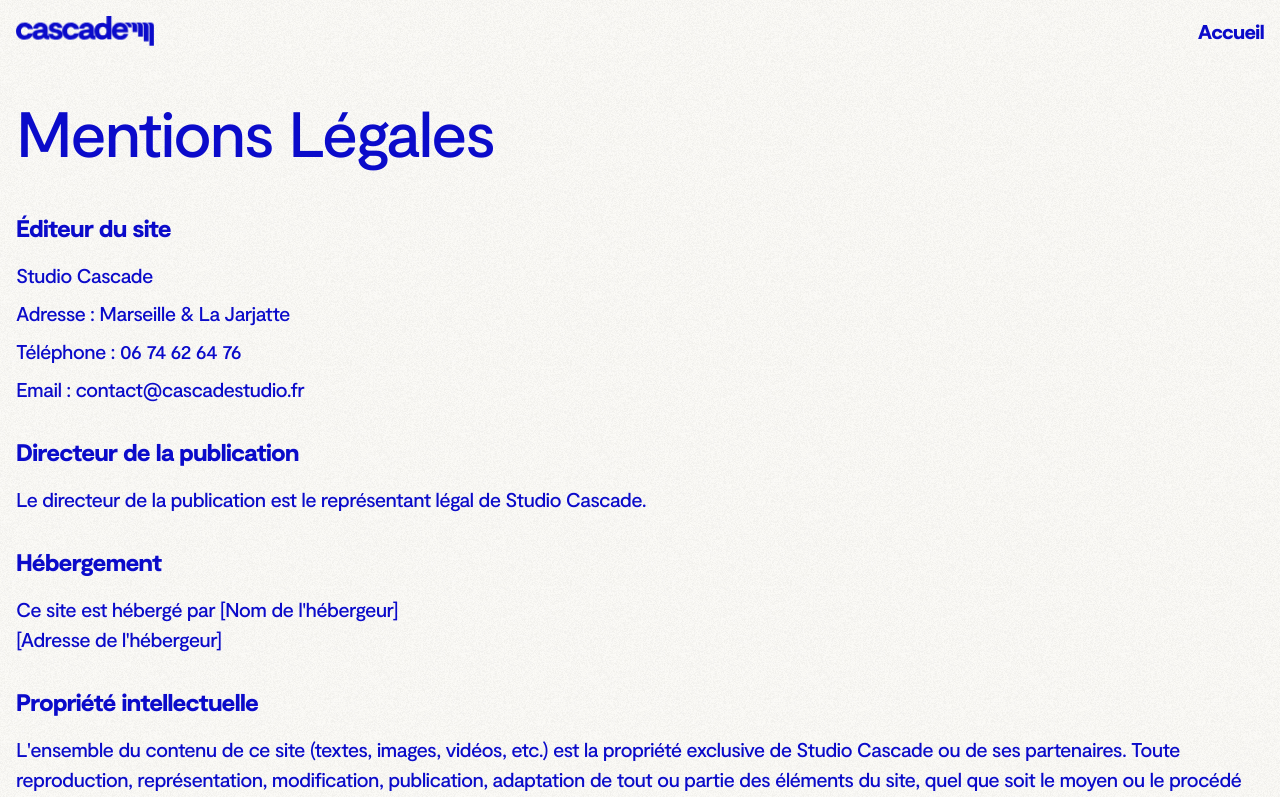
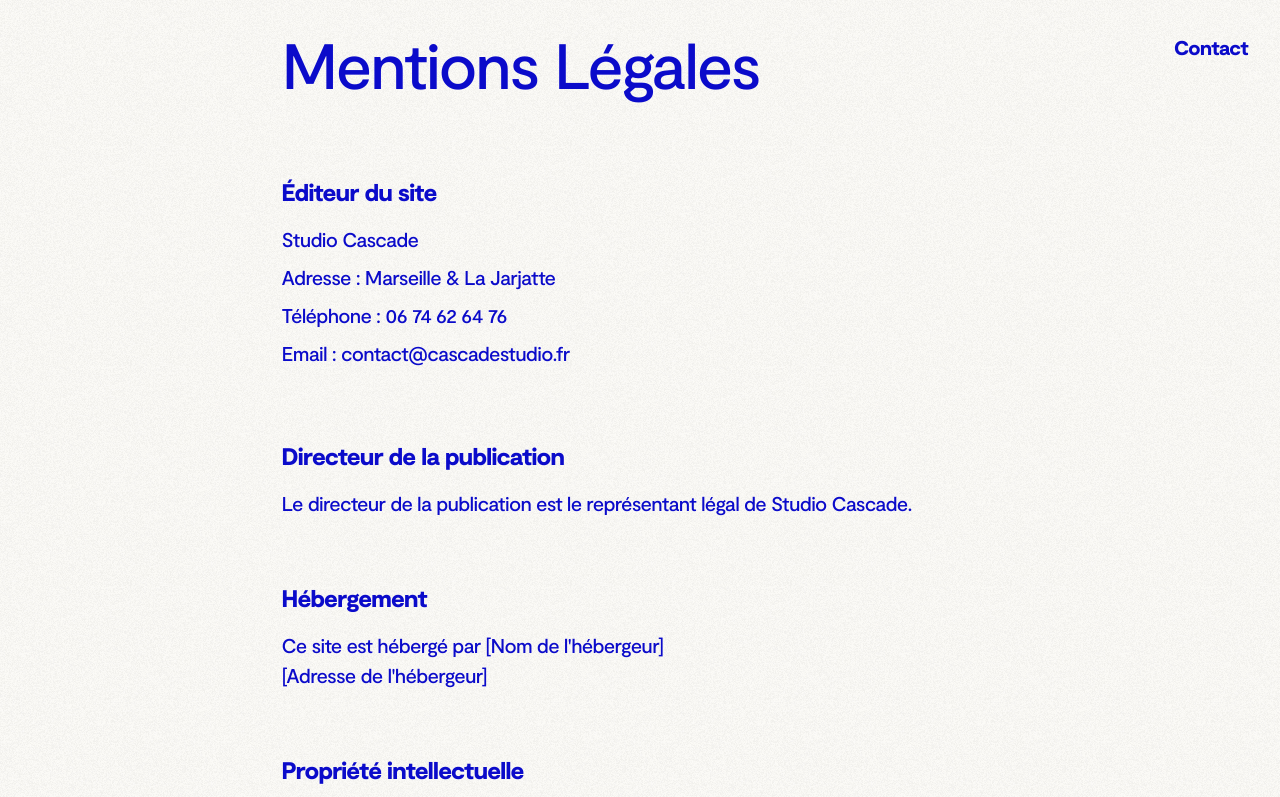
Before and after one commit to LapassetAC/cascade, a Next.js app: page /mentions-legales in a window 1280 px wide. Shown: the top 797 px of the page. Built offline with nearby package versions, Linux system fonts and the light colour scheme.

Commit message:
Update layout language to French, refactor MentionsLegales component to use ClientMentionsLegales, and adjust header color change hook for null safety.

```diff
--- a/src/app/layout.tsx
+++ b/src/app/layout.tsx
@@ -49,7 +49,7 @@ export default function RootLayout({
   children: React.ReactNode;
 }>) {
   return (
-    <html lang="en">
+    <html lang="fr">
       <body className={`${moderat.className} antialiased`}>{children}</body>
     </html>
   );
--- /dev/null
+++ b/src/app/mentions-legales/ClientMentionsLegales.tsx
@@ -0,0 +1,158 @@
+"use client";
+
+import { useRef } from "react";
+import CascadeLogo from "@/components/CascadeLogo";
+import Footer from "@/components/Footer";
+import { scrollToFooter, scrollToTop } from "@/utils/scrollTo";
+import { useFooterIntersection } from "@/hooks/useFooterIntersection";
+import Link from "next/link";
+export default function ClientMentionsLegales() {
+  const logoRef = useRef<HTMLDivElement>(null);
+  const contactRef = useRef<HTMLDivElement>(null);
+  const footerRef = useRef<HTMLDivElement>(null);
+
+  useFooterIntersection({
+    logoRef,
+    contactRef,
+    footerRef,
+  });
+
+  return (
+    <>
+      {/* Mobile header */}
+      <header
+        className="sticky top-0 mb-4 md:mb-0 p-4 flex justify-between items-center md:hidden md:col-span-1 z-10"
+        style={{
+          backgroundImage: "var(--background-noise)",
+        }}
+      >
+        <a
+          href="#top"
+          className="overflow-hidden sticky top-4 -m-4 p-4"
+          onClick={scrollToTop}
+        >
+          <CascadeLogo />
+        </a>
+        <a
+          href="#footer"
+          className="font-bold -m-4 p-4 md:hidden"
+          onClick={scrollToFooter}
+        >
+          Contact
+        </a>
+      </header>
+
+      {/* Desktop header */}
+      <div className="grid grid-cols-1 md:grid-cols-5 gap-4 md:gap-8 px-4 md:p-8 items-start">
+        <div className="hidden md:block md:col-span-1">
+          <button
+            onClick={scrollToTop}
+            className="overflow-hidden fixed top-8 -m-4 p-4"
+          >
+            <Link href="/" ref={logoRef}>
+              <CascadeLogo />
+            </Link>
+          </button>
+        </div>
+        {/* Main content */}
+        <div className="md:col-span-3 flex flex-col gap-4 md:gap-8">
+          <h1 className="title mb-12">Mentions Légales</h1>
+
+          <section className="mb-8">
+            <h2 className="text-2xl font-semibold mb-4">Éditeur du site</h2>
+            <p className="mb-2">Studio Cascade</p>
+            <p className="mb-2">Adresse : Marseille & La Jarjatte</p>
+            <p className="mb-2">
+              Téléphone : <a href="tel:+33674626476">06 74 62 64 76</a>
+            </p>
+            <p className="mb-2">
+              Email :{" "}
+              <a href="mailto:contact@cascadestudio.fr">
+                contact@cascadestudio.fr
+              </a>
+            </p>
+          </section>
+
+          <section className="mb-8">
+            <h2 className="text-2xl font-semibold mb-4">
+              Directeur de la publication
+            </h2>
+            <p>
+              Le directeur de la publication est le représentant légal de Studio
+              Cascade.
+            </p>
+          </section>
+
+          <section className="mb-8">
+            <h2 className="text-2xl font-semibold mb-4">Hébergement</h2>
+            <p>Ce site est hébergé par [Nom de l'hébergeur]</p>
+            <p>[Adresse de l'hébergeur]</p>
+          </section>
+
+          <section className="mb-8">
+            <h2 className="text-2xl font-semibold mb-4">
+              Propriété intellectuelle
+            </h2>
+            <p className="mb-4">
+              L'ensemble du contenu de ce site (textes, images, vidéos, etc.)
+              est la propriété exclusive de Studio Cascade ou de ses
+              partenaires. Toute reproduction, représentation, modification,
+              publication, adaptation de tout ou partie des éléments du site,
+              quel que soit le moyen ou le procédé utilisé, est interdite, sauf
+              autorisation écrite préalable.
+            </p>
+            <p>
+              Toute exploitation non autorisée du site ou de son contenu sera
+              considérée comme constitutive d'une contrefaçon et poursuivie
+              conformément aux dispositions des articles L.335-2 et suivants du
+              Code de Propriété Intellectuelle.
+            </p>
+          </section>
+
+          <section className="mb-8">
+            <h2 className="text-2xl font-semibold mb-4">
+              Protection des données personnelles
+            </h2>
+            <p className="mb-4">
+              Conformément à la loi « Informatique et Libertés » du 6 janvier
+              1978 modifiée et au Règlement Général sur la Protection des
+              Données (RGPD), vous disposez d'un droit d'accès, de
+              rectification, d'opposition et de suppression des données vous
+              concernant.
+            </p>
+            <p>
+              Pour exercer ces droits, vous pouvez nous contacter à l'adresse
+              email suivante :{" "}
+              <a href="mailto:contact@cascadestudio.fr">
+                contact@cascadestudio.fr
+              </a>
+            </p>
+          </section>
+
+          <section className="mb-8">
+            <h2 className="text-2xl font-semibold mb-4">Cookies</h2>
+            <p>
+              Ce site utilise des cookies à des fins de mesure d'audience et
+              d'amélioration de l'expérience utilisateur. Vous pouvez désactiver
+              l'utilisation de cookies en paramétrant votre navigateur.
+            </p>
+          </section>
+        </div>
+        {/* Main content */}
+        <div className="hidden md:flex md:col-start-5 items-start justify-end">
+          <a
+            href="#footer"
+            className="font-bold -m-4 p-4 fixed top-8"
+            onClick={scrollToFooter}
+          >
+            <div ref={contactRef}>Contact</div>
+          </a>
+        </div>
+      </div>
+
+      <div ref={footerRef}>
+        <Footer />
+      </div>
+    </>
+  );
+}
--- a/src/app/mentions-legales/page.tsx
+++ b/src/app/mentions-legales/page.tsx
@@ -1,115 +1,10 @@
 import { Metadata } from "next";
-import Link from "next/link";
-import Footer from "@/components/Footer";
-import CascadeLogo from "@/components/CascadeLogo";
-
+import ClientMentionsLegales from "./ClientMentionsLegales";
 export const metadata: Metadata = {
   title: "Mentions Légales - Studio Cascade",
   description: "Mentions légales du site Studio Cascade",
 };
 
 export default function MentionsLegales() {
-  return (
-    <main className="min-h-screen flex flex-col">
-      {/* Simple Header */}
-      <header
-        className="sticky top-0 p-4 flex justify-between items-center z-10"
-        style={{
-          backgroundImage: "var(--background-noise)",
-        }}
-      >
-        <Link href="/" className="overflow-hidden -m-4 p-4">
-          <CascadeLogo />
-        </Link>
-        <Link href="/" className="font-bold -m-4 p-4">
-          Accueil
-        </Link>
-      </header>
-
-      <div className="container mx-auto px-4 py-12 flex-grow">
-        <h1 className="title mb-12">Mentions Légales</h1>
-
-        <section className="mb-8">
-          <h2 className="text-2xl font-semibold mb-4">Éditeur du site</h2>
-          <p className="mb-2">Studio Cascade</p>
-          <p className="mb-2">Adresse : Marseille & La Jarjatte</p>
-          <p className="mb-2">
-            Téléphone : <a href="tel:+33674626476">06 74 62 64 76</a>
-          </p>
-          <p className="mb-2">
-            Email :{" "}
-            <a href="mailto:contact@cascadestudio.fr">
-              contact@cascadestudio.fr
-            </a>
-          </p>
-        </section>
-
-        <section className="mb-8">
-          <h2 className="text-2xl font-semibold mb-4">
-            Directeur de la publication
-          </h2>
-          <p>
-            Le directeur de la publication est le représentant légal de Studio
-            Cascade.
-          </p>
-        </section>
-
-        <section className="mb-8">
-          <h2 className="text-2xl font-semibold mb-4">Hébergement</h2>
-          <p>Ce site est hébergé par [Nom de l'hébergeur]</p>
-          <p>[Adresse de l'hébergeur]</p>
-        </section>
-
-        <section className="mb-8">
-          <h2 className="text-2xl font-semibold mb-4">
-            Propriété intellectuelle
-          </h2>
-          <p className="mb-4">
-            L'ensemble du contenu de ce site (textes, images, vidéos, etc.) est
-            la propriété exclusive de Studio Cascade ou de ses partenaires.
-            Toute reproduction, représentation, modification, publication,
-            adaptation de tout ou partie des éléments du site, quel que soit le
-            moyen ou le procédé utilisé, est interdite, sauf autorisation écrite
-            préalable.
-          </p>
-          <p>
-            Toute exploitation non autorisée du site ou de son contenu sera
-            considérée comme constitutive d'une contrefaçon et poursuivie
-            conformément aux dispositions des articles L.335-2 et suivants du
-            Code de Propriété Intellectuelle.
-          </p>
-        </section>
-
-        <section className="mb-8">
-          <h2 className="text-2xl font-semibold mb-4">
-            Protection des données personnelles
-          </h2>
-          <p className="mb-4">
-            Conformément à la loi « Informatique et Libertés » du 6 janvier 1978
-            modifiée et au Règlement Général sur la Protection des Données
-            (RGPD), vous disposez d'un droit d'accès, de rectification,
-            d'opposition et de suppression des données vous concernant.
-          </p>
-          <p>
-            Pour exercer ces droits, vous pouvez nous contacter à l'adresse
-            email suivante :{" "}
-            <a href="mailto:contact@cascadestudio.fr">
-              contact@cascadestudio.fr
-            </a>
-          </p>
-        </section>
-
-        <section className="mb-8">
-          <h2 className="text-2xl font-semibold mb-4">Cookies</h2>
-          <p>
-            Ce site utilise des cookies à des fins de mesure d'audience et
-            d'amélioration de l'expérience utilisateur. Vous pouvez désactiver
-            l'utilisation de cookies en paramétrant votre navigateur.
-          </p>
-        </section>
-      </div>
-
-      <Footer />
-    </main>
-  );
+  return <ClientMentionsLegales />;
 }
--- a/src/hooks/useHeaderColorChange.ts
+++ b/src/hooks/useHeaderColorChange.ts
@@ -20,7 +20,7 @@ export const useHeaderColorChange = ({
 
     const logoElement = logoRef.current;
     const contactElement = contactRef?.current;
-    const skillsSectionElement = skillsSectionRef.current;
+    const skillsSectionElement = skillsSectionRef?.current || null;
 
     if (skillsSectionElement) {
       // Create a function to check intersection between elements and skills section
--- a/src/styles/globals.css
+++ b/src/styles/globals.css
@@ -54,5 +54,5 @@ body {
   @apply text-[36px];
   @apply md:text-[64px];
   line-height: 1;
-  margin-top: -0.6rem;
+  /* margin-top: -0.6rem; */
 }
```
